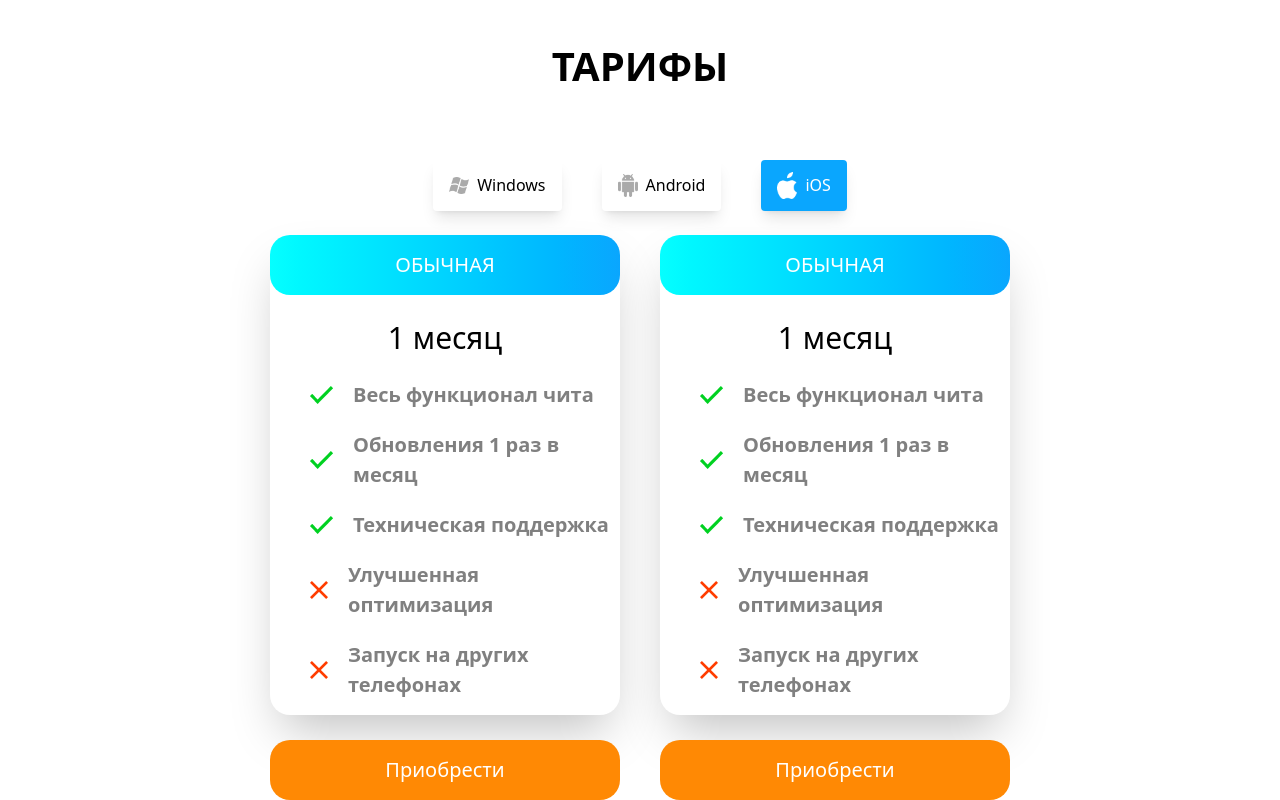
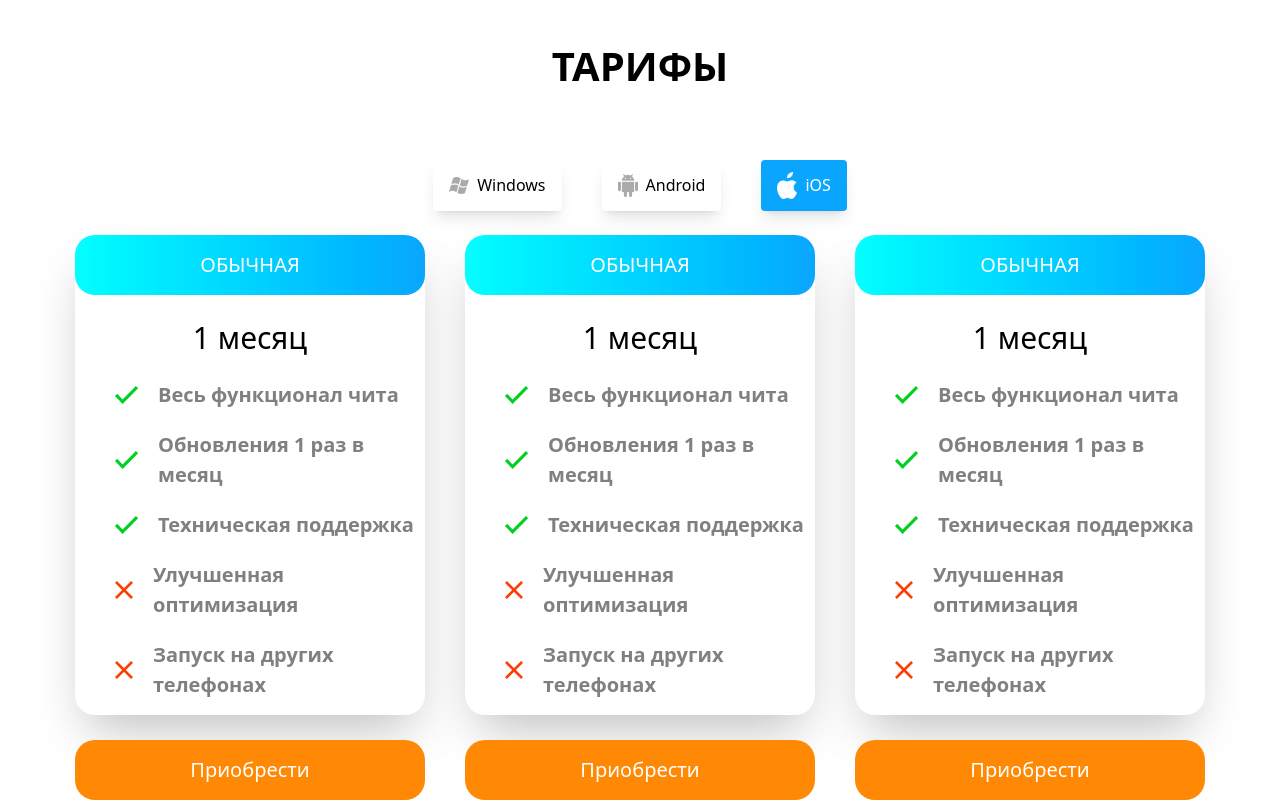
Before and after one commit to Ahmadjon04082009/home-work-23.12.2025, a website: page src/index.html in a window 1280 px wide. Shown: the part 2188-2988 px from the top of the page. Drawn offline with nearby package versions, Linux system fonts and the light colour scheme; files that its build step writes are made by us from their sources.

Commit message:
section 5

```diff
--- a/src/index.html
+++ b/src/index.html
@@ -209,6 +209,37 @@
 </div>
 
 
+      <div class="w-[350px] h-[480px] bg-[#ffffff] rounded-[20px] shadow-2xl">
+<button class="w-[350px] h-[60px] bg-gradient-to-r from-[#05FFFF] to-[#0AA6FE] rounded-[20px] text-[white] text-[20px] ">ОБЫЧНАЯ</button>
+      <p class="text-[30px] font-[500] text-center pt-5">1 месяц</p>
+<div class="flex items-center gap-5 font-[600] text-[20px] pl-10 pt-5">
+  <img src="check.png" alt="">
+  <p class="text-[grey]">Весь функционал чита</p>
+</div>
+<div class="flex items-center gap-5 font-[600] text-[20px] pl-10 pt-5">
+  <img src="check.png" alt="">
+  <p class="text-[grey]">Обновления 1 раз в месяц</p>
+</div>
+<div class="flex items-center gap-5 font-[600] text-[20px] pl-10 pt-5">
+  <img src="check.png" alt="">
+  <p class="text-[grey]">Техническая поддержка</p>
+</div>
+
+<div class="flex items-center gap-5 font-[600] text-[20px] pl-10 pt-5">
+  <img src="close_big.png" alt="">
+  <p class="text-[grey]">Улучшенная оптимизация</p>
+</div>
+<div class="flex items-center gap-5 font-[600] text-[20px] pl-10 pt-5">
+  <img src="close_big.png" alt="">
+  <p class="text-[grey]">Запуск на других телефонах</p>
+</div>
+<button class="w-[350px] h-[60px] bg-orange-400 rounded-[20px] text-[white] text-[20px] mt-10">Приобрести</button>
+</div>
+
+
+
+
+</section>
 
 </body>
 
```
